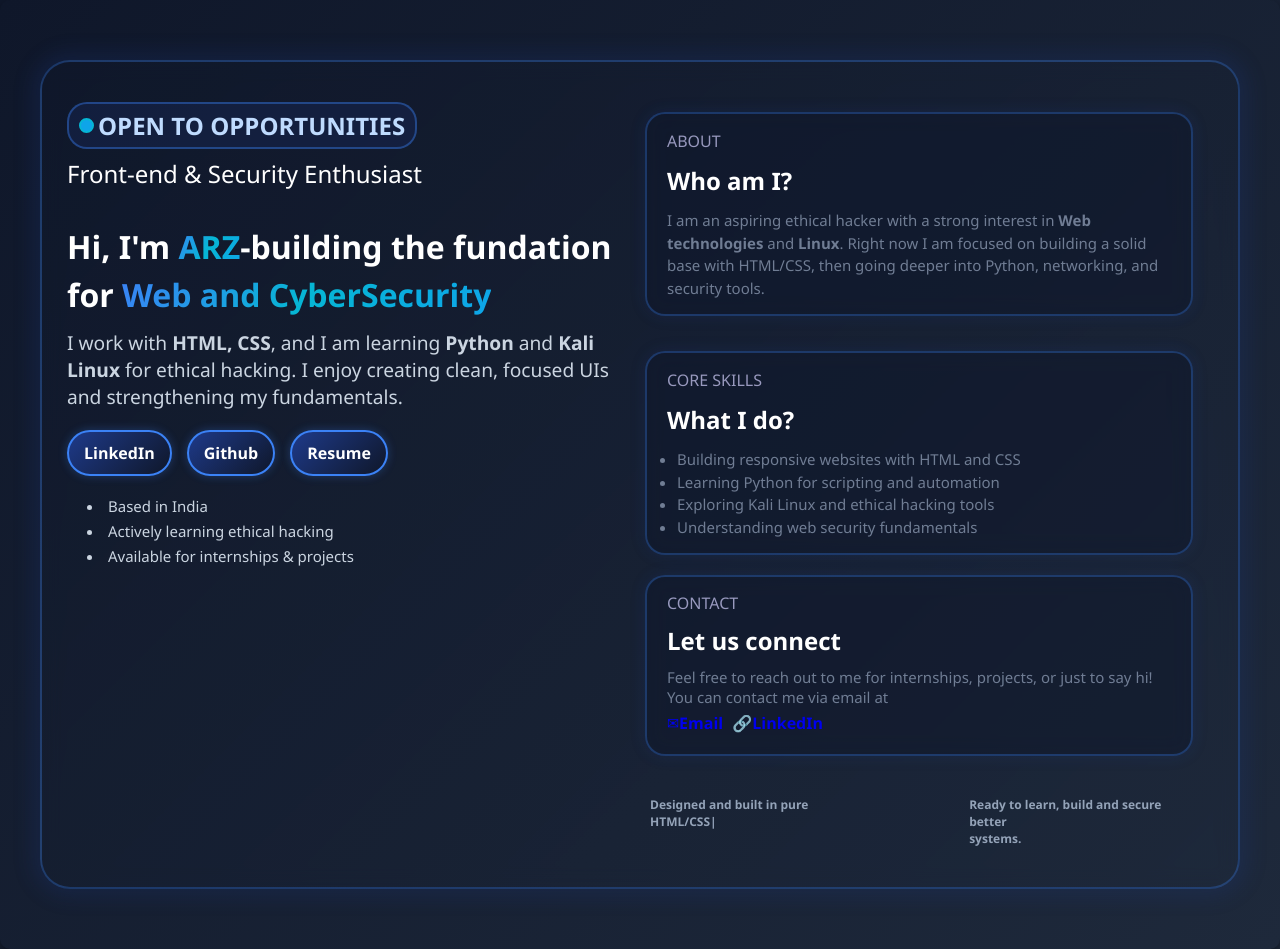
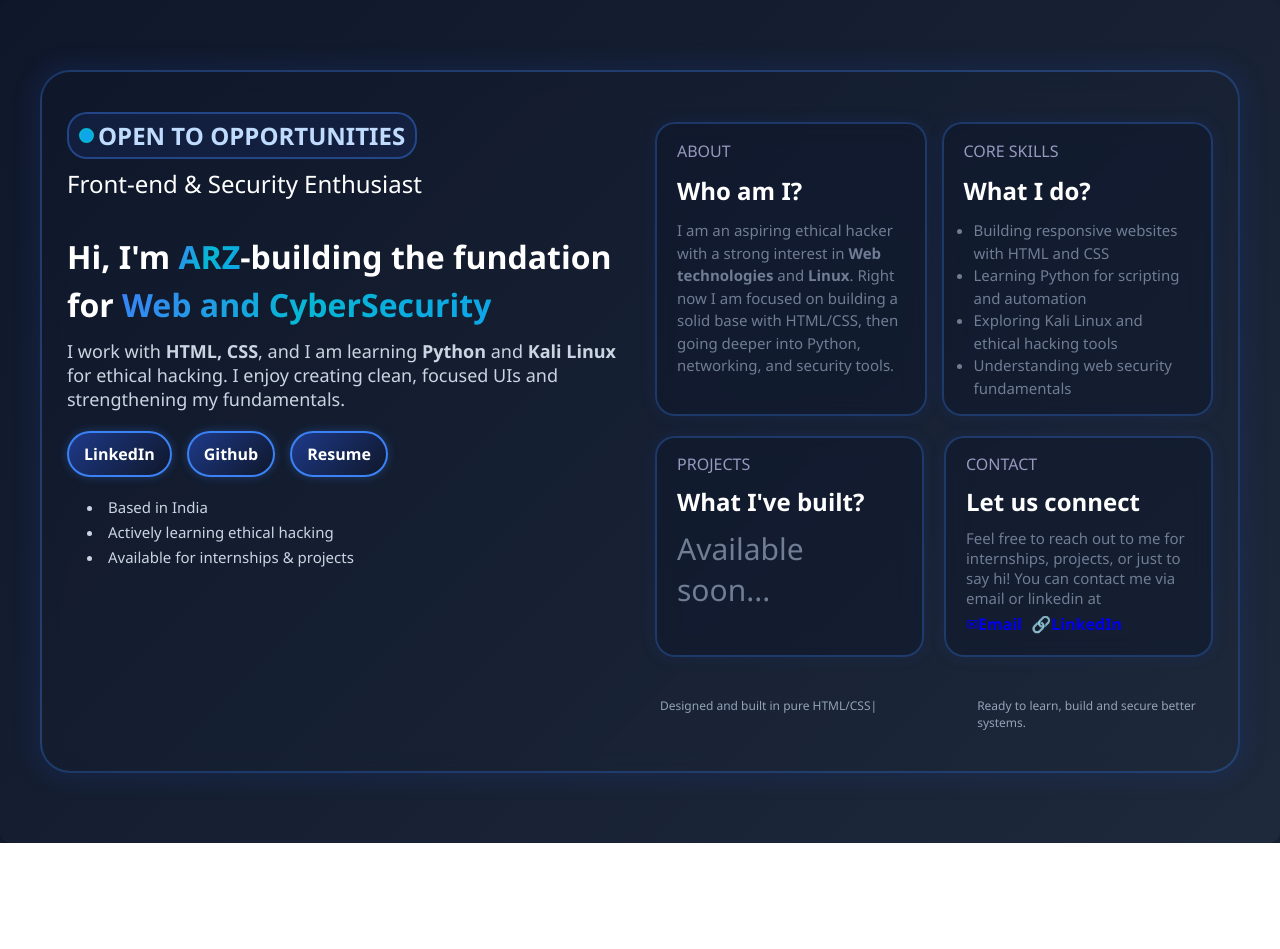
Before and after one commit to arzkhudia09-jpg/my-portfolio, a plain HTML site: page index.html in a window 1280 px wide. After the commit the page ends 843 px from the top, so only its background shows below. Drawn offline with Linux system fonts and the light colour scheme.

Commit message:
Added project section in right side content

```diff
--- a/index.css
+++ b/index.css
@@ -8,7 +8,7 @@ body{
     font-family: 'Segoe UI', Tahoma, Verdana, sans-serif;
     background: linear-gradient(135deg, #0f172a 0%, #1e293b 100%);
     color: white;
-    padding: clamp(10px, 5vw, 20px);
+    padding: 20px;
     border-radius: 10px;
     box-shadow: 0 4px 8px rgba(0, 0, 0, 0.4);
     min-height: 100vh;
@@ -19,8 +19,8 @@ body{
     flex-direction: column;
     border: 2px solid rgba(59, 130, 246, 0.3);
     border-radius: 30px;
-    padding: clamp(15px, 5vw, 20px);
-    margin: clamp(20px, 5vh, 50px) auto;
+    padding: 20px;
+    margin: 50px auto;
     max-width: 1200px;
     width: 100%;
     background: linear-gradient(135deg, rgba(15, 23, 42, 0.6), rgba(30, 41, 59, 0.6));
@@ -28,11 +28,12 @@ body{
     box-shadow: 0px 0px 20px 8px rgba(30, 58, 138, 0.2);
 }
 
+/* Left side content */
 .left-side{
     display: flex;
     width: 100%;
     flex-direction: column;
-    padding: clamp(10px, 3vw, 20px) clamp(5px, 2vw, 5px);
+    padding: 20px 5px;
 }
 
 .tagline{
@@ -40,7 +41,7 @@ body{
     flex-wrap: wrap;
     align-items: center;
     color: #ffffff;
-    font-size: clamp(1.2rem, 4vw, 1.5rem);
+    font-size: 24px;
     margin-bottom: 15px;
 }
 
@@ -69,7 +70,7 @@ body{
 }
 
 .main-intro{
-    font-size: clamp(1.5rem, 5vw, 2rem);
+    font-size: 32px;
     margin-top: 18px;
     line-height: 1.5;
     width: 100%;
@@ -86,7 +87,7 @@ body{
 
 .intro-subtitle {
     margin-top: 10px;
-    font-size: clamp(1rem, 3vw, 1.2rem);
+    font-size: 18px;
     color: #cbd5e1;
     width: 100%;
 }
@@ -95,12 +96,12 @@ body{
     margin-top: 20px;
     display: flex;
     flex-wrap: wrap;
-    gap: clamp(10px, 2vw, 15px);
+    gap: 15px;
 }
 
 .link-button a{
     text-decoration: none;
-    padding: clamp(8px, 2vw, 10px) clamp(12px, 3vw, 15px);
+    padding: 10px 15px;
     border: 2px solid #3b82f6;
     color: #ffffff;
     border-radius: 200px;
@@ -126,34 +127,35 @@ body{
     display: flex;
     flex-direction: column;
     gap: 5px;
-    margin: 20px 0px 0px clamp(15px, 3vw, 20px);
-    font-size: clamp(13px, 2vw, 15px);
+    margin: 20px 0px 0px 20px;
+    font-size: 15px;
     color: #cbd5e1;
 }
 
+/* Right side content */
 .right-side{
     display: flex;
     width: 100%;
     flex-direction: column;
-    padding: clamp(10px, 3vw, 20px) clamp(5px, 2vw, 5px);
+    padding: 20px 5px;
     margin-top: 20px;
 }
 
-.About, .core-skill, .contact{
+.About, .core-skill, .contact, .project{
     display: flex;
     flex-direction: column;
     border: 2px solid rgba(59, 130, 246, 0.3);
     border-radius: 20px;
     margin-bottom: 20px;
-    padding: clamp(8px, 2vw, 10px) clamp(12px, 3vw, 15px);
+    padding: 10px 15px;
     background: rgba(15, 23, 42, 0.5);
     backdrop-filter: blur(10px);
     box-shadow: 0px 0px 15px rgba(30, 58, 138, 0.2);
     transition: all 0.3s ease-in-out;
-    width: 100%;
+    width: 50%;
 }
 
-.About:hover, .core-skill:hover, .contact:hover{
+.About:hover, .core-skill:hover, .contact:hover, .project:hover{
     transform: translateY(-8px);
     background: rgba(0, 8, 38, 0.5);
     box-shadow: 0px 0px 35px rgba(59, 130, 246, 0.7);
@@ -164,29 +166,35 @@ body{
     margin-top: 10px;
     line-height: 1.5;
     display: flex;
-    flex-wrap: wrap;
-    gap: clamp(10px, 2vw, 15px);
+    flex-direction: row;
+    gap: 15px;
     height: fit-content;
 }
 
+.project-contact{
+    display: flex;
+    flex-direction: row;
+    gap: 20px;
+}
+
 .contact{
-    padding: clamp(8px, 2vw, 10px) clamp(12px, 3vw, 15px) clamp(15px, 3vw, 20px);
+    padding: 10px 15px 20px;
 }
 
 .bottom-line{
     display: flex;
     flex-direction: row;
     margin-top: 20px;
-    margin-left: clamp(3px, 2vw, 5px);
-    font-size: clamp(10px, 1.5vw, 12px);
+    margin-left: 5px;
+    font-size: 12px;
     color: #94a3b8;
-    gap: clamp(50px, 10vw, 100px);
+    gap: 100px;
 }
 
 @media (min-width: 768px) {
     .main {
         flex-direction: row;
-        gap: clamp(15px, 3vw, 20px);
+        gap: 20px;
     }
 
     .left-side, .right-side {
@@ -200,8 +208,8 @@ body{
 
 @media (max-width: 767px) {
     .main {
-        margin: clamp(15px, 3vw, 20px) auto;
-        padding: clamp(12px, 3vw, 15px);
+        margin: 20px auto;
+        padding: 15px;
     }
 
     .link-button {
@@ -213,6 +221,14 @@ body{
         text-align: center;
     }
 
+    .project-contact, .about-skill {
+        flex-direction: column;
+    }
+
+    .About, .core-skill, .contact, .project {
+        width: 100%;
+    }
+
     .bottom-line {
         flex-direction: column;
         gap: 10px;
--- a/index.html
+++ b/index.html
@@ -3,7 +3,7 @@
 <head>
     <meta charset="UTF-8">
     <meta name="viewport" content="width, initial-scale=1.0">
-    <title>My Portifolio</title>
+    <title>My POrtifolio</title>
     <link rel="stylesheet" href="index.css">
 </head>
 <body>
@@ -25,9 +25,9 @@
                 fundamentals.
             </p>
             <div class="link-button">
-                <a href="https://www.linkedin.com/in/arz-kumar-399871344" target="_blank" class="linkedin">LinkedIn</a>
-                <a href="https://github.com/arzkhudia09-jpg" target="_blank" class="github">Github</a>
-                <a href="resume.pdf" target="_blank class="resume">Resume</a>
+                <a href="https://www.linkedin.com/in/arz-kumar-399871344" class="linkedin">LinkedIn</a>
+                <a href="#" class="github">Github</a>
+                <a href="resume.pdf" target="_blank" class="resume">Resume</a>
             </div>
             <div class="list">
                 <span><li>Based in India</li></span>    <span><li>Actively learning ethical hacking</li></span>
@@ -51,7 +51,7 @@
                     <section class="core-skill">
                         <p style="color: #9899be; margin: 5px;">CORE SKILLS</p>
                         <h2 style="color: #fff; margin: 5px;">What I do?</h2>
-                        <ul style="color: #707d94; font-size: 14px; margin: 5px 15px; font-size: 15px;">
+                        <ul style="color: #707d94; margin: 5px 15px; font-size: 15px;">
                             <li>Building responsive websites with HTML and CSS</li>
                             <li>Learning Python for scripting and automation</li>
                             <li>Exploring Kali Linux and ethical hacking tools</li>
@@ -59,18 +59,29 @@
                         </ul>
                     </section>
             </div>
+            <div class="project-contact">
+                <section class="project">
+                    <p style="color: #9899be; margin: 5px;">PROJECTS</p>
+                    <h2 style="color: #fff; margin: 5px;">What I've built?</h2>
+                    <p style="color: #707d94; margin: 5px; font-size: 30px;">
+                        Available soon...
+                    </p>
+                </section>
                 <section class="contact">
                     <p style="color: #9899be; margin: 5px;">CONTACT</p>
                     <h2 style="color: #fff; margin: 5px;">Let us connect</h2>
-                <p style="color: #707d94; font-size: 14px; margin: 5px; font-size: 15px;">
+                    <p style="color: #707d94; margin: 5px; font-size: 15px;">
                         Feel free to reach out to me for internships, projects, or just to say hi!
-                    You can contact me via email at <strong>
+                        You can contact me via email or linkedin at
+                        <strong>
                                 <div class="contact-links">
                                     <a href="mailto:arzkhudia@gmail.com" style=" text-decoration: none;"><span class="email-icon" style="margin: 10px 0 0 5px;">✉</span>Email</a>
                                     <a href="https://www.linkedin.com/in/arz-kumar-399871344" target="_blank" rel="noreferrer" style="margin: 10px 0 0 5px; text-decoration: none;"><span class="linkedin-icon">🔗</span>LinkedIn</a>
-
                                 </div>
+                        </strong>
+                    </p>
                 </section>
+            </div>
                 <div class="bottom-line">
                     <div>Designed and built in pure HTML/CSS|</div>
                     <div>Ready to learn, build and secure better <br>systems. </div>
```
Lines whose indentation alone changed are shown as unchanged.
